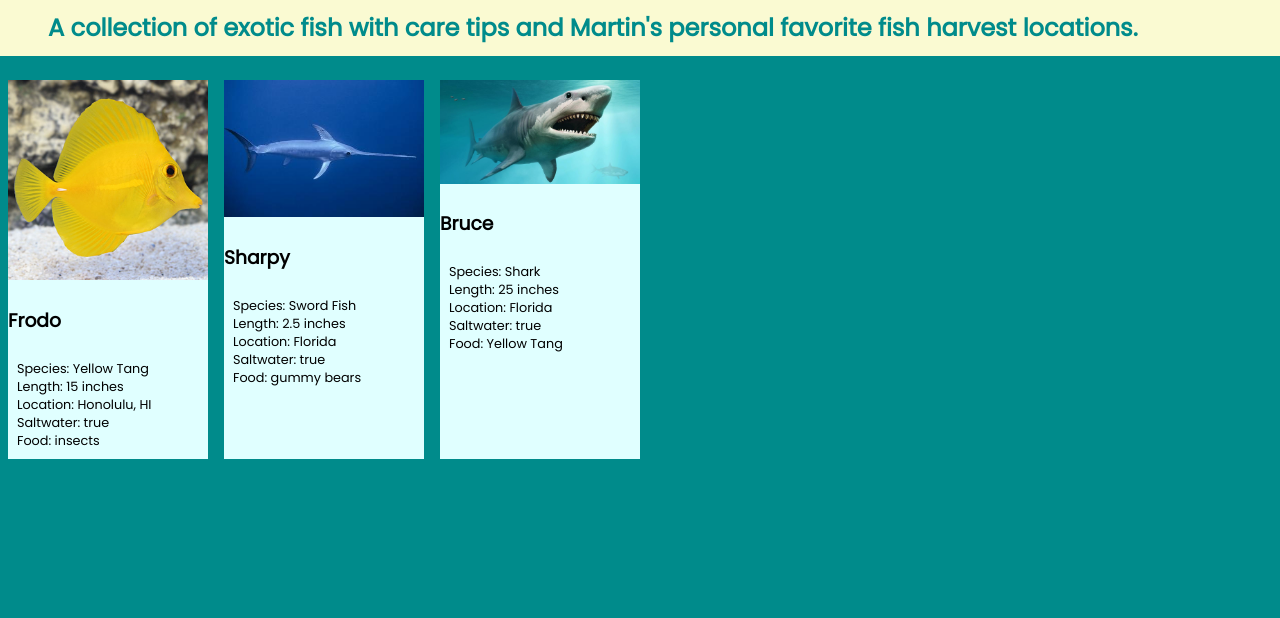
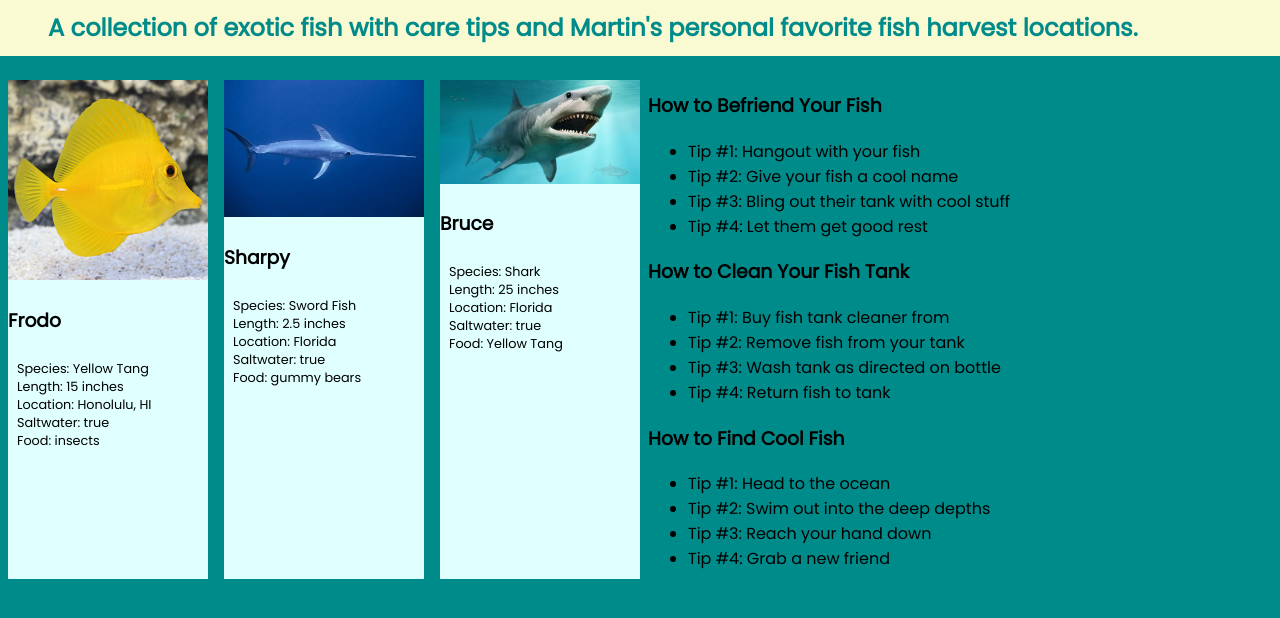
Before and after one commit to wes-mitchell/martins-aquarium, a plain HTML site: page index.html in a window 1280 px wide. Drawn offline with Linux system fonts and the light colour scheme.

Commit message:
Adds aside elements as HTML

```diff
--- a/index.html
+++ b/index.html
@@ -17,9 +17,10 @@
 	<main class="fishTank">
 		<section class="fishList">
 
+    </section>
+    <aside class="tiplist">
 
-
-    </section>
+    </aside>
   </main>
   <script type="module" src="/scripts/main.js"></script>
 </body>
--- a/scripts/FishList.js
+++ b/scripts/fish/FishList.js
@@ -17,8 +17,8 @@ export const FishList = () => {
   let fishHTMLRepresentation = "";
 
   // Loop over the array of fish
-  for (const oneThingFromTheSea of fishes) {
-  fishHTMLRepresentation += Fish(oneThingFromTheSea);
+  for (const fish of fishes) {
+  fishHTMLRepresentation += Fish(fish);
 }
 
   // Add to the existing HTML in the content element
--- a/scripts/main.js
+++ b/scripts/main.js
@@ -1,10 +1,7 @@
-import { getFish } from './FishData.js';
-import { FishList } from './FishList.js';
-
-// const allTheFish = getFish();
-
-// // for (const fish of allTheFish) {
-// //     console.log(fish)
-// // }
+import { FishList } from './fish/FishList.js';
 
 FishList();
+
+import { tipList } from './tips/TipList.js';
+
+tipList();
--- /dev/null
+++ b/scripts/tips/Tip.js
@@ -0,0 +1,12 @@
+
+export const tip = (tipObj) => {
+	return `<article class="tip-card">
+				<h3 class="tip-name">${tipObj.name}</h3>
+				<ul>
+					<li class="tips">Tip #1: ${tipObj.tip1}</li>
+					<li class="tips">Tip #2: ${tipObj.tip2}</li>
+					<li class="tips">Tip #3: ${tipObj.tip3}</li>
+					<li class="tips">Tip #4: ${tipObj.tip4}</li>
+				</ul>
+        	</article>`
+}
--- /dev/null
+++ b/scripts/tips/TipData.js
@@ -0,0 +1,28 @@
+
+const tipCollection = [
+  {
+    name: "How to Befriend Your Fish",
+    tip1: "Hangout with your fish",
+    tip2: "Give your fish a cool name",
+    tip3: "Bling out their tank with cool stuff",
+    tip4: "Let them get good rest"
+  },
+  {
+    name: "How to Clean Your Fish Tank",
+    tip1: "Buy fish tank cleaner from",
+    tip2: "Remove fish from your tank",
+    tip3: "Wash tank as directed on bottle",
+    tip4: "Return fish to tank"
+  },
+  {
+    name: "How to Find Cool Fish",
+    tip1: "Head to the ocean",
+    tip2: "Swim out into the deep depths",
+    tip3: "Reach your hand down",
+    tip4: "Grab a new friend"
+  }
+]
+
+export const getTip = () => {
+  return tipCollection;
+}
--- /dev/null
+++ b/scripts/tips/TipList.js
@@ -0,0 +1,42 @@
+import { getTip } from "./TipData.js";
+import { tip } from "./Tip.js";
+
+export const tipList = () => {
+  const contentElement = document.querySelector(".tiplist")
+  const tipz = getTip()
+
+  let tipHTMLRepresentation = "";
+
+  for (const singleTip of tipz) {
+    tipHTMLRepresentation += tip(singleTip);
+  }
+
+  contentElement.innerHTML +=
+  `${tipHTMLRepresentation}`
+}
+
+
+
+
+// import { getFish } from "./FishData.js";
+// import { Fish } from "./Fish.js";
+
+// export const FishList = () => {
+
+//   // Get a reference to the `<section class="fishList">` element
+//   const contentElement = document.querySelector(".fishList")
+//   const fishes = getFish()
+
+
+//   let fishHTMLRepresentation = "";
+
+//   // Loop over the array of fish
+//   for (const fish of fishes) {
+//   fishHTMLRepresentation += Fish(fish);
+// }
+
+//   // Add to the existing HTML in the content element
+//   contentElement.innerHTML += `
+//     ${fishHTMLRepresentation}
+//   `
+// }
```
Also changed, not shown: scripts/fish/Fish.js (renamed from scripts/Fish.js), scripts/fish/FishData.js (renamed from scripts/FishData.js), 1 other file.
